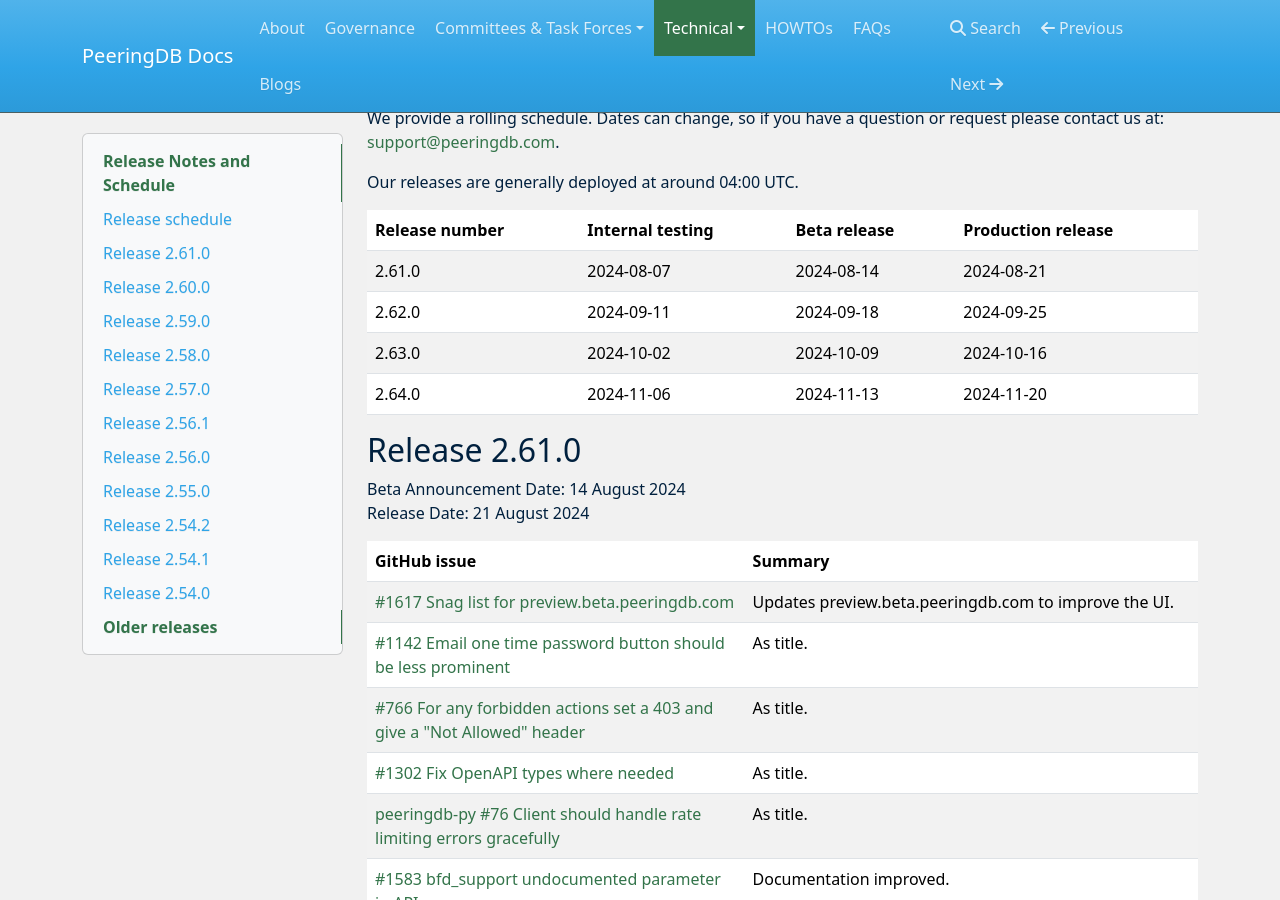
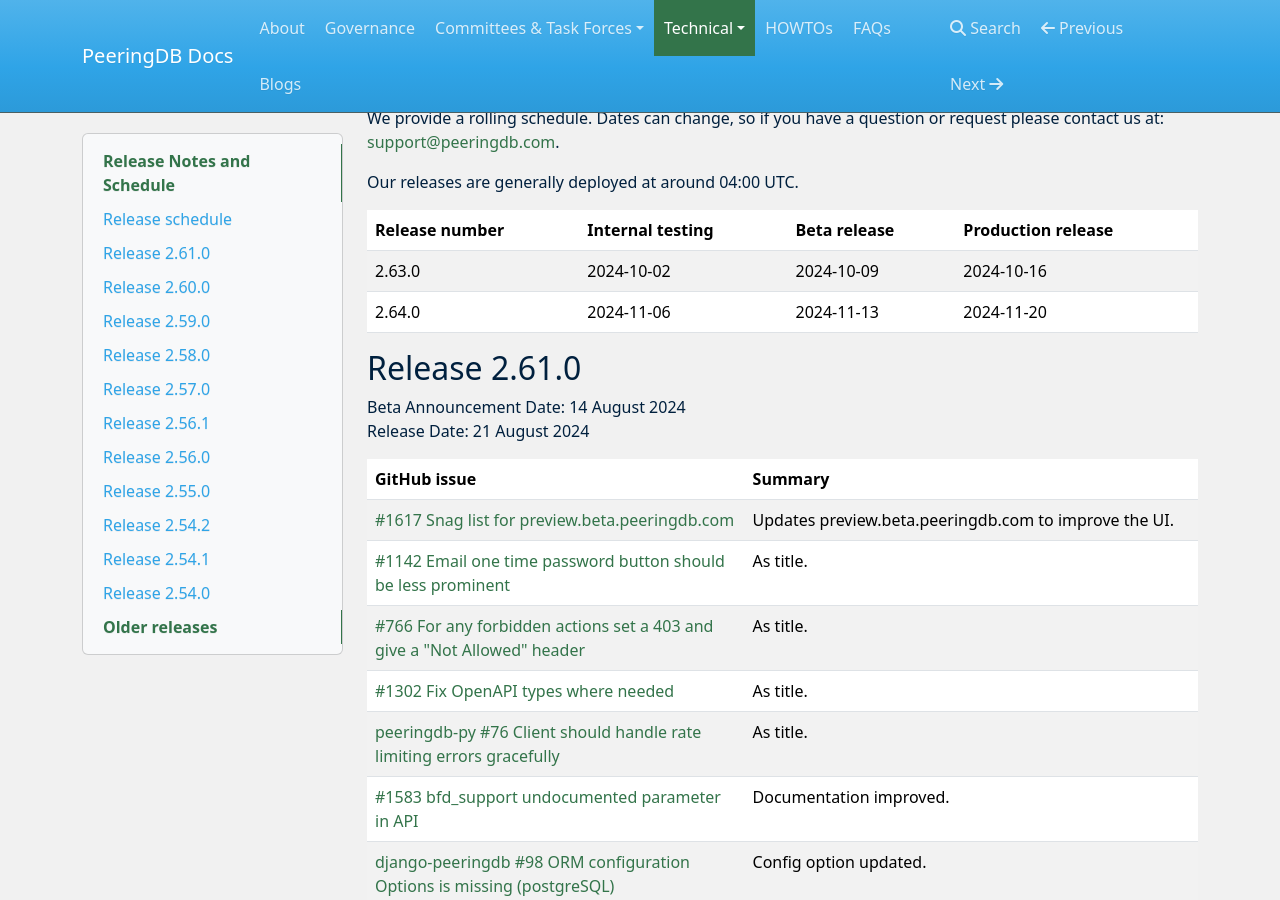
Before and after one commit to peeringdb/docs, an MkDocs documentation site: the page built from docs/release_notes/index.md, in a window 1280 px wide and 900 px high, scrolled down 324 px. Built offline with MkDocs 1.6.1, drawn with Linux system fonts in a browser that asks for light colours; nearby versions of some CDN libraries.

Commit message:
Removed September release.

```diff
--- a/docs/release_notes/index.md
+++ b/docs/release_notes/index.md
@@ -14,8 +14,6 @@
 
 | **Release number** | **Internal testing** | **Beta release** | **Production release** |
 | -------------- | ---------------- | ------------ | ------------------ |
-| 2.61.0 | 2024-08-07 | 2024-08-14 | 2024-08-21 |
-| 2.62.0 | 2024-09-11 | 2024-09-18 | 2024-09-25 |
 | 2.63.0 | 2024-10-02 | 2024-10-09 | 2024-10-16 |
 | 2.64.0 | 2024-11-06 | 2024-11-13 | 2024-11-20 |
 
```
